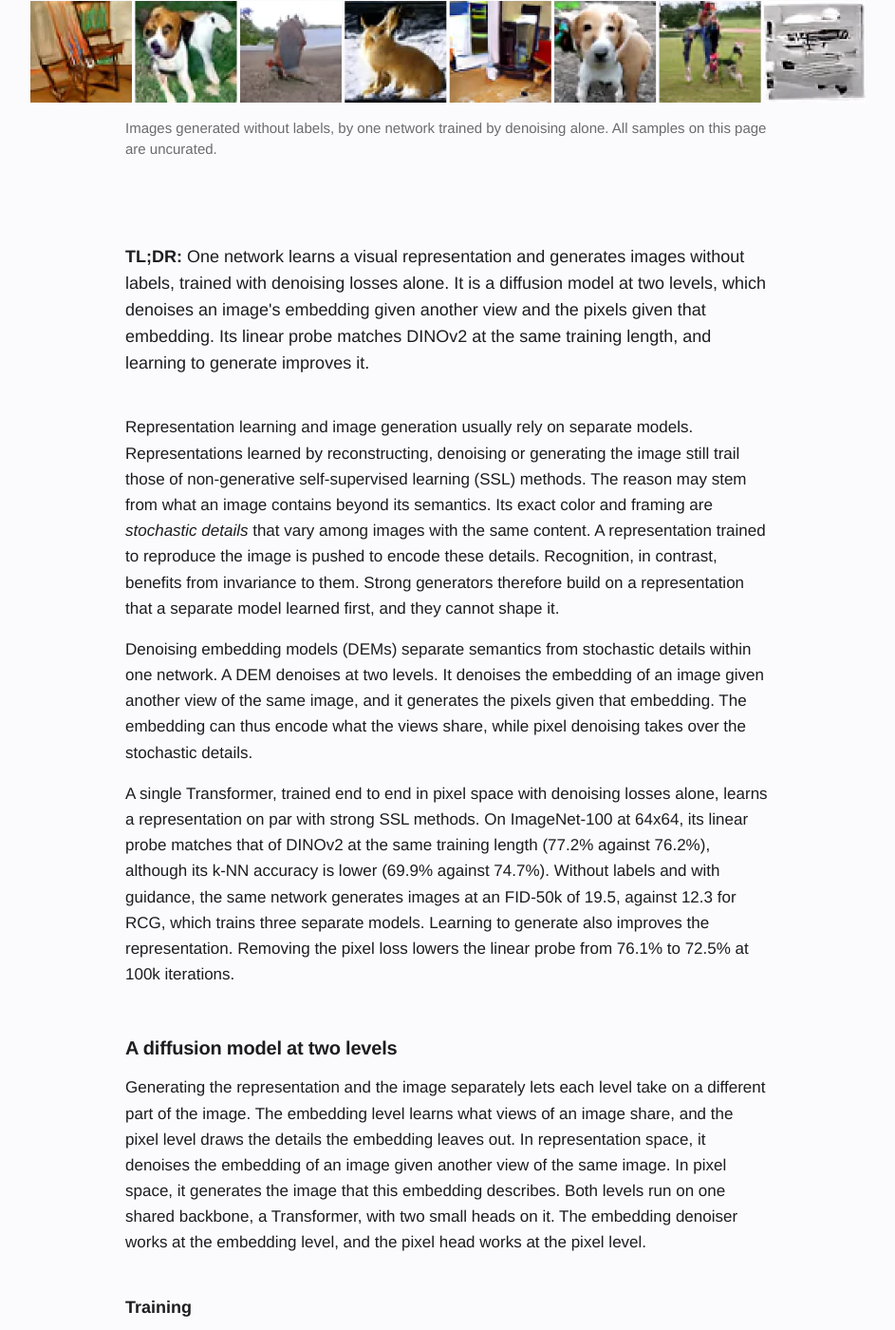
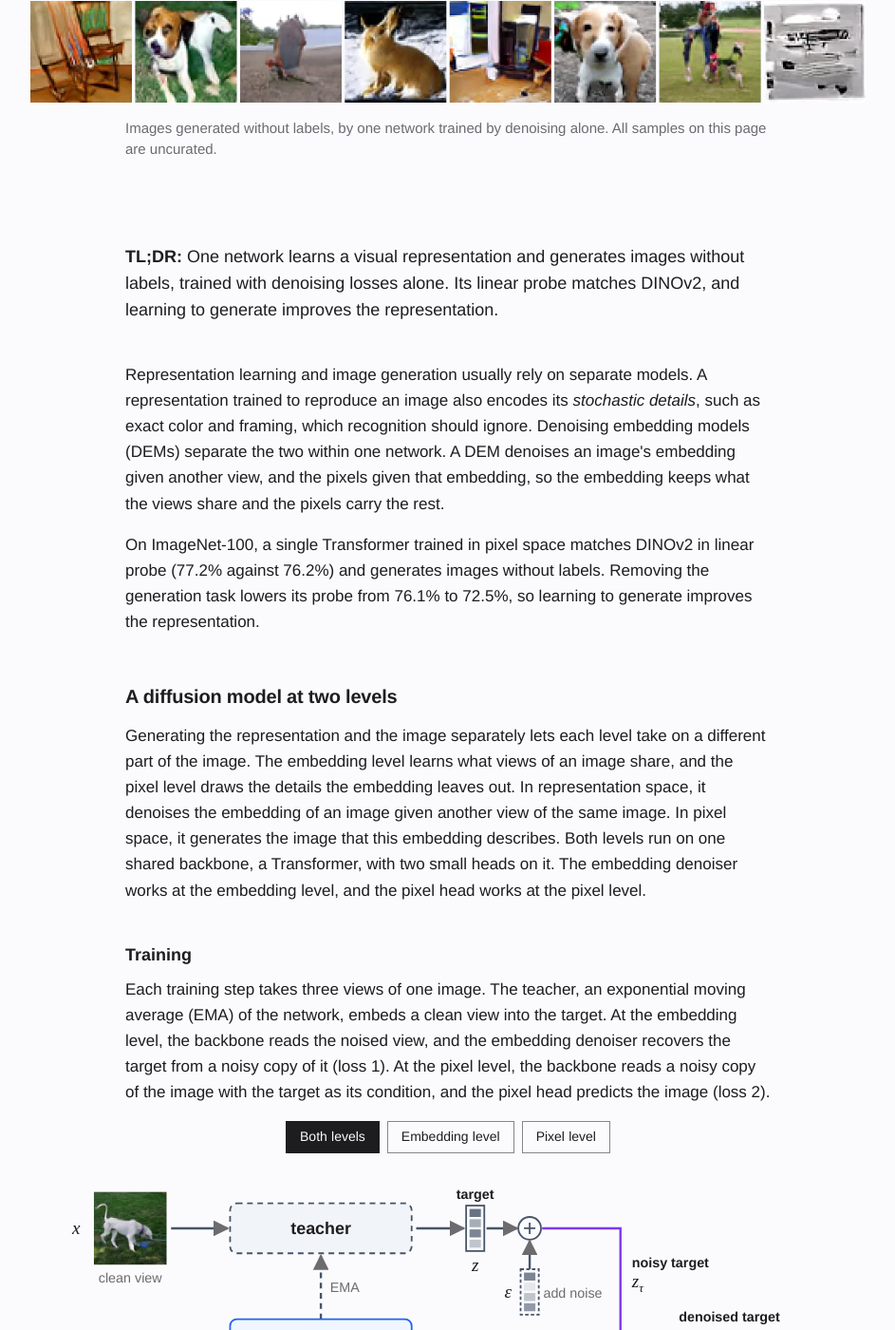
Before and after one commit to rabiulcste/rabiulcste.github.io, a Jekyll site: the page built from dem-denoising-embeddings/index.html, in a window 1280 px wide and 1400 px high, scrolled down 857 px. Shown: the whole window at 95% size, without its empty margins (168-1111 px from the left). Built offline with Jekyll 4.4.1, drawn with Linux system fonts in a browser that asks for light colours.

Commit message:
DEM page: shorter opening

```diff
--- a/dem-denoising-embeddings/index.html
+++ b/dem-denoising-embeddings/index.html
@@ -237,12 +237,11 @@ bibtex: |
 </section>
 
 <section id="tldr">
-    <p class="tldr"><strong>TL;DR:</strong> One network learns a visual representation and generates images without labels, trained with denoising losses alone. It is a diffusion model at two levels, which denoises an image's embedding given another view and the pixels given that embedding. Its linear probe matches DINOv2 at the same training length, and learning to generate improves it.</p>
+    <p class="tldr"><strong>TL;DR:</strong> One network learns a visual representation and generates images without labels, trained with denoising losses alone. Its linear probe matches DINOv2, and learning to generate improves the representation.</p>
 </section>
 <section class="intro">
-    <p>Representation learning and image generation usually rely on separate models. Representations learned by reconstructing, denoising or generating the image still trail those of non-generative self-supervised learning (SSL) methods. The reason may stem from what an image contains beyond its semantics. Its exact color and framing are <em>stochastic details</em> that vary among images with the same content. A representation trained to reproduce the image is pushed to encode these details. Recognition, in contrast, benefits from invariance to them. Strong generators therefore build on a representation that a separate model learned first, and they cannot shape it.</p>
-    <p>Denoising embedding models (DEMs) separate semantics from stochastic details within one network. A DEM denoises at two levels. It denoises the embedding of an image given another view of the same image, and it generates the pixels given that embedding. The embedding can thus encode what the views share, while pixel denoising takes over the stochastic details.</p>
-    <p>A single Transformer, trained end to end in pixel space with denoising losses alone, learns a representation on par with strong SSL methods. On ImageNet-100 at 64x64, its linear probe matches that of DINOv2 at the same training length (77.2% against 76.2%), although its k-NN accuracy is lower (69.9% against 74.7%). Without labels and with guidance, the same network generates images at an FID-50k of 19.5, against 12.3 for RCG, which trains three separate models. Learning to generate also improves the representation. Removing the pixel loss lowers the linear probe from 76.1% to 72.5% at 100k iterations.</p>
+    <p>Representation learning and image generation usually rely on separate models. A representation trained to reproduce an image also encodes its <em>stochastic details</em>, such as exact color and framing, which recognition should ignore. Denoising embedding models (DEMs) separate the two within one network. A DEM denoises an image's embedding given another view, and the pixels given that embedding, so the embedding keeps what the views share and the pixels carry the rest.</p>
+    <p>On ImageNet-100, a single Transformer trained in pixel space matches DINOv2 in linear probe (77.2% against 76.2%) and generates images without labels. Removing the generation task lowers its probe from 76.1% to 72.5%, so learning to generate improves the representation.</p>
 </section>
 
 <section id="method">
```
